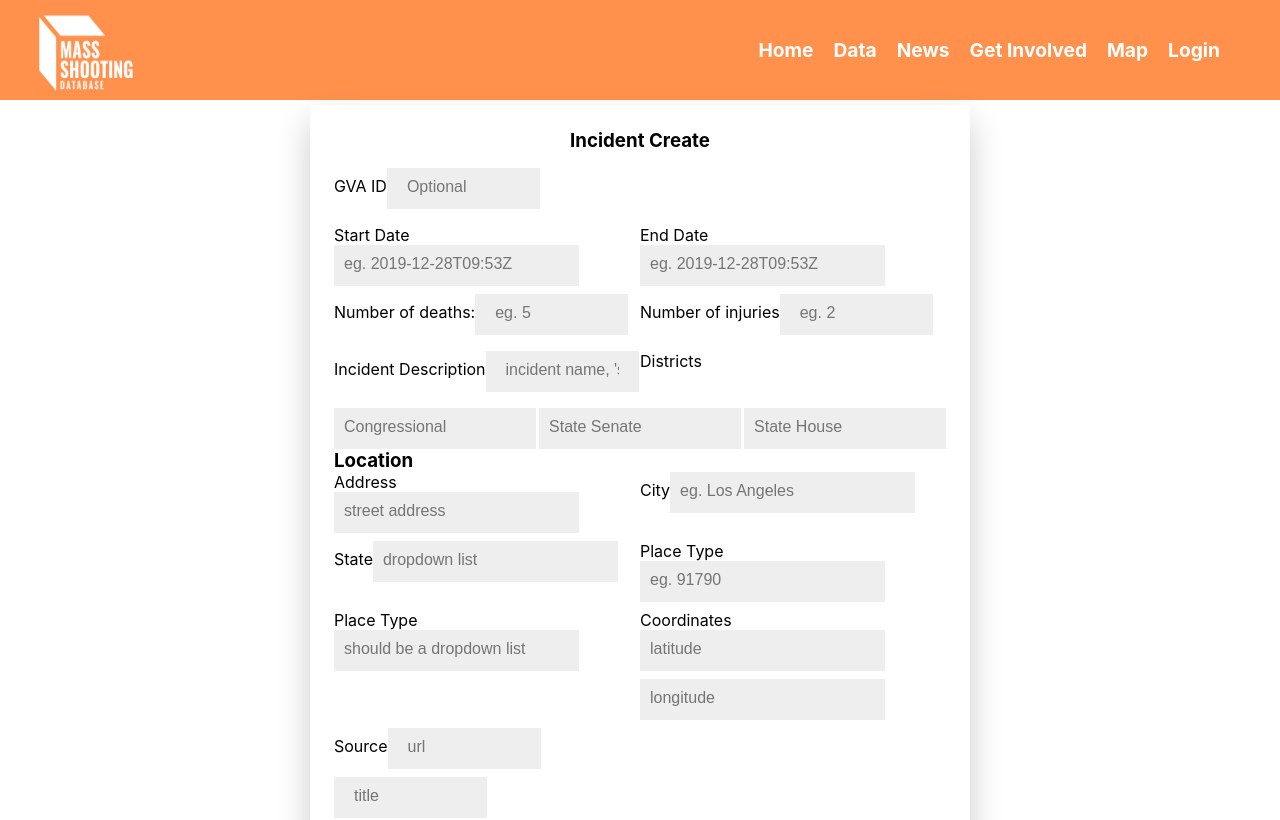
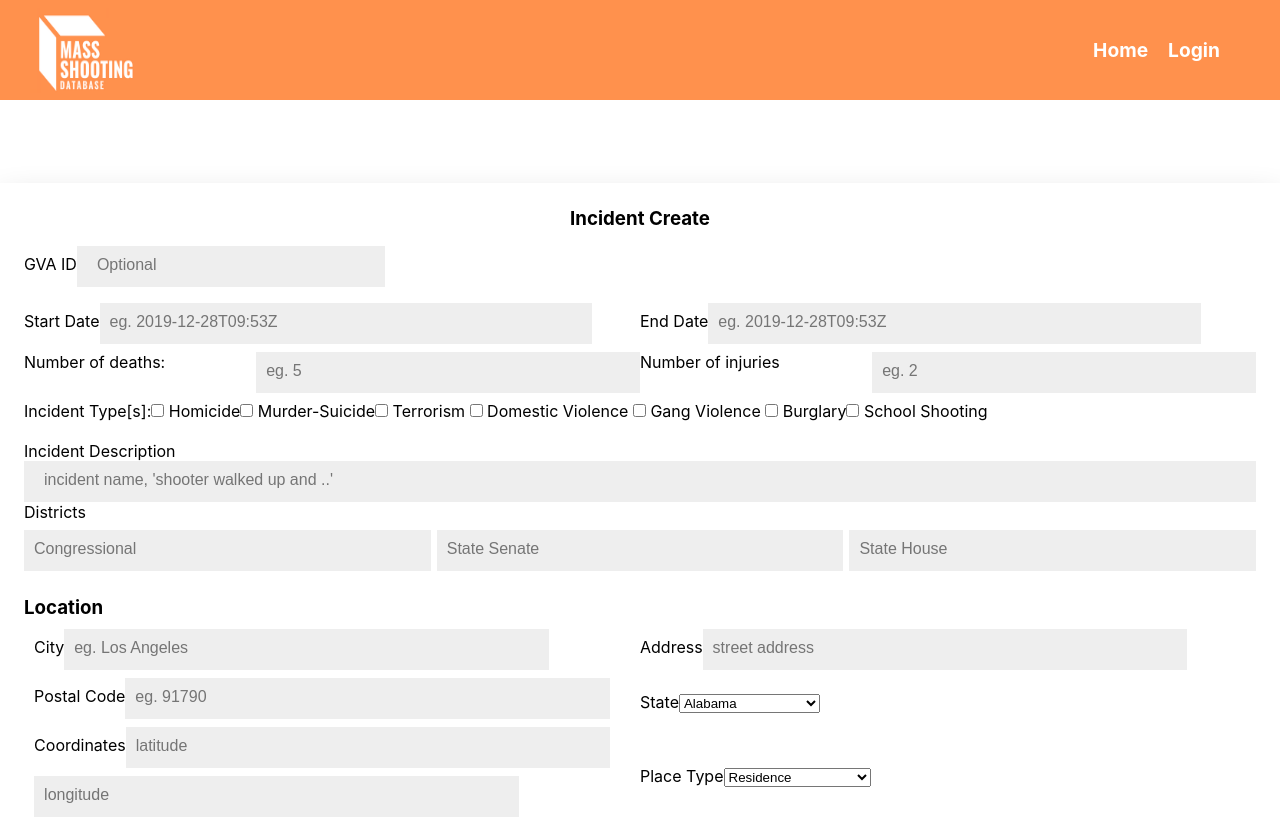
Before and after one commit to massshootingdatabase/MSDWebsite, a React (Create React App) app in the folder client/: page /createincident in a window 1280 px wide. Shown: the top 820 px of the page. Built offline with nearby package versions, Linux system fonts and the light colour scheme.

Commit message:
improved the UI for the incidents create page

```diff
--- a/client/src/Home/index.js
+++ b/client/src/Home/index.js
@@ -1,14 +1,12 @@
 import React from 'react';
 import "./style.scss";
 import mspBanner from "./Photos/mspBanner.png";
-
+import ContactForm from "../GetInvolved/ContactForm/index";
 
 // import axios from 'axios';
 
-
 function Home() {
   // console.log( axios.get('/api') ); // example call to api
-
   return (
     <div className="Home">
 
@@ -19,7 +17,21 @@ function Home() {
 
       <img src={mspBanner} alt="Banner"/>
 
-      <h2>Methodology</h2>
+      <h3>Who we are.</h3>
+      <p>
+        We are a volunteer organization made up of volunteers all over the United States. Many of our volunteers are students from colleges and universities across the country. No special skills are required to join our volunteer team, just a passion to end mass shootings.
+      </p>
+
+      <div classsName="contact-block">
+        <h3>Want to get involved?</h3>
+        <ContactForm/>
+      </div>
+    </div>
+  );
+}
+/* Omitted Information
+
+        <h2>Methodology</h2>
       <p>
           How the data is collected, then organized.
       </p>
@@ -41,13 +53,8 @@ function Home() {
       There are many definitions of “mass shooting”. Mass Shooting Database defines a mass shooting as any shooting incident in which at least one is killed and at least three are killed or injured, excluding the perpetrator. One characteristic that will make Mass Shooting Database unique is the ability for the user to filter search results by various definition.
       </p>
 
-      <h3>Who is Mass Shooting Database?</h3>
-      <p>
-      We are a volunteer organization made up of volunteers all over the United States. Many of our volunteers are students from colleges and universities across the country. No special skills are required to join our volunteer team, just a passion to end mass shootings.
-      </p>
-    </div>
-  );
-}
+
+*/
 
 
 // mapboxgl.accessToken = 'pk.eyJ1IjoiaGlnZ3MzMiIsImEiOiJja3UwZnZtM2gxMDZqMnZvcXU5NHViamloIn0.KlO5rSrT27Ldm_KN6Gvobg';
--- a/client/src/Home/style.scss
+++ b/client/src/Home/style.scss
@@ -2,6 +2,7 @@
   display: flex;
   flex-direction: column;
   padding: 30px;
+  text-align: center;
 
   h2 {
     margin: 4px;
@@ -22,3 +23,7 @@
     padding: 10px;
   }
 }
+
+.contact-block {
+  justify-content: left;
+}
--- a/client/src/NavBar/index.js
+++ b/client/src/NavBar/index.js
@@ -3,14 +3,9 @@ import "./style.scss";
 import { NavLink } from 'react-router-dom';
 import msdLogo from "./msdLogo.png";
 
-const NavBar = () =>{
-  return (
-    <div className="NavBar">
-    <img className="logo" src={msdLogo} alt="logo" />
-    <ul className="NavBarList">
-    <li>
-      <NavLink exact activeClassName="navActive" className="navItem" to="/">Home</NavLink>
-    </li>
+ /*
+    Since these are currently not populated, I am going to ommit them for now and focus on the home page.
+
     <li>
       <NavLink activeClassName="navActive" className="navItem" to="/data">Data</NavLink>
     </li>
@@ -23,6 +18,17 @@ const NavBar = () =>{
     <li>
       <NavLink activeClassName="navActive" className="navItem" to="/Home/stuff-for-mapbox">Map</NavLink>
     </li>
+  */
+
+const NavBar = () =>{
+  return (
+    <div className="NavBar">
+    <img className="logo" src={msdLogo} alt="logo" />
+    <ul className="NavBarList">
+    <li>
+      <NavLink exact activeClassName="navActive" className="navItem" to="/">Home</NavLink>
+    </li>
+
     <li>
       <NavLink activeClassName="navActive" className="navItem" to="/login">Login</NavLink>
     </li>
--- a/client/src/components/entryScreens/CreateIncident.css
+++ b/client/src/components/entryScreens/CreateIncident.css
@@ -1,17 +1,16 @@
 .create-screen {
     width: 100%;
     height: 100vh;
+    margin: 7ch 0ch;
     display: flex;
     justify-content: center;
     align-items: center;
-
+    overflow-y:visible;
 }
 
 .create-screen__form {
-    display:flex;
-    flex-direction: row;
-    flex-wrap: wrap;
-    width: 660px;
+    display:block;
+    width:auto;
     padding: 1.5rem;
     box-shadow: 0 1rem 2rem rgba(0, 0, 0, 0.2);
     background: #fff;
@@ -30,7 +29,9 @@
   margin-bottom: 0.5rem;
 }
 
-.create-form-group input {
+.create-form-group input,
+.description-input,
+.source-block input {
     padding: 10px 20px;
     border: none;
     border-bottom: 3px solid transparent;
@@ -38,6 +39,10 @@
     outline-width: 0;
     font-size: 1rem;
   }
+
+.description-input {
+    width: 100%
+}
 .create-form-group input:focus{
     border-bottom: 3px solid coral;
 }
@@ -92,9 +97,10 @@
 
 .location-block {
     display: flex;
-    flex-direction: row;
+    flex-direction: row-reverse;
     flex-wrap: wrap;
-    justify-content: space-between;
+    align-items: center;
+    padding: 1ch;
 }
 
 .location-block label,
@@ -113,3 +119,10 @@
     outline-width: 0;
     font-size: 1rem;
 }
+
+/* Source Block */
+
+.source-block input {
+    width: 35%;
+    margin: 10px;
+}
--- a/client/src/components/entryScreens/CreateIncident.js
+++ b/client/src/components/entryScreens/CreateIncident.js
@@ -5,15 +5,15 @@ import "./CreateIncident.css";
 
 const CreateIncident = ({history}) => {
     const [incidentId, setIncidentId] = useState(""); //gva id optional
-    const [startDate, setStartDate] = useState("");
-    const [endDate, setEndDate] = useState("");
+    const [start_date, setStartDate] = useState("");
+    const [end_date, setEndDate] = useState("");
     const [deaths, setDeaths] = useState("");
-    const [injured, setInjured] = useState("");
+    const [wounded, setWounded] = useState("");
     const [description, setDescription] = useState("");
-    const [typeList, setTypeList] = useState([]);
+    const [types, setTypes] = useState([]);
 
     //sources
-    const [sourceList, setSourceList] = useState([]);
+    const [sources, setSources] = useState([]);
     const [url, setUrl] = useState("");
     const [title, setTitle] = useState("");
 
@@ -24,7 +24,6 @@ const CreateIncident = ({history}) => {
 
     //location
     const [placeType, setPlaceType] = useState("");
-    const [coordinates, setCoordinates] =  useState("");// [lat, long]
     const [lat, setLat] = useState("");
     const [long, setLong] = useState("");
     const [address, setAddress] = useState("");
@@ -43,13 +42,54 @@ const CreateIncident = ({history}) => {
     const incidentHandler = async (e) => {
         e.preventDefault();
 
+        const districts = {
+            congressional: congressional,
+            state_senate: senate,
+            state_house: house
+        }
+
+        const location = {
+            place_type: placeType,
+            coordinates: [lat, long],
+            address: address,
+            city: city,
+            state: state,
+            postalCode: postalCode
+        }
+
         const config = {
             header: {
                 "Content-Type": "application/json",
             },
         };
 
+        try {
+            const { data } = await axios.post(
+                "/api/incidents/create",
+                { start_date, end_date, deaths, wounded, types, description, districts, location, sources},
+                config
+            );
+
+            history.push("/dashboard");
+        } catch (error) {
+            setError(error.response.data.error);
+            setTimeout(() =>{
+                setError("");
+            }, 5000);
+        }
+
     };
+
+    const addSrc = (e) => {
+        e.preventDefault();
+        const newList = sources.concat({url:url, title:title})
+        setSources(newList);
+
+        setUrl("");
+        setTitle("");
+
+        console.log(sources);
+    }
 
     return(
         <div className="create-screen">
@@ -61,7 +101,6 @@ const CreateIncident = ({history}) => {
                     <label htmlFor="incidentId">GVA ID</label>
                     <input
                         type="incidentId"
-                        required
                         id="incidentId"
                         placeholder="Optional"
                         value={incidentId}
@@ -71,31 +110,31 @@ const CreateIncident = ({history}) => {
                 </div>
                 <div className="date-block">
                     <div className="block-container">
-                        <label htmlFor="startDate">Start Date</label>
+                        <label htmlFor="start_date">Start Date</label>
                         <input
-                            type="startDate"
+                            type="start_date"
                             required
-                            id="startDate"
+                            id="start_date"
                             placeholder="eg. 2019-12-28T09:53Z"
-                            value={startDate}
+                            value={start_date}
                             onChange={(e) => setStartDate(e.target.value)}
                             tabIndex={2}
                             />
                     </div>
                     <div className="block-container">
-                        <label htmlFor="endDate">End Date</label>
+                        <label htmlFor="end_date">End Date</label>
                         <input
-                            type="endDate"
+                            type="end_date"
                             required
-                            id="endDate"
+                            id="end_date"
                             placeholder="eg. 2019-12-28T09:53Z"
-                            value={endDate}
+                            value={end_date}
                             onChange={(e) => setEndDate(e.target.value)}
                             tabIndex={3}
                             />
                     </div>
                 </div>
-                <div className="create-form-group">
+                <div className="date-block">
                     <label htmlFor="deaths">Number of deaths:</label>
                     <input
                         type="deaths"
@@ -106,24 +145,40 @@ const CreateIncident = ({history}) => {
                         onChange={(e) => setDeaths(e.target.value)}
                         tabIndex={4}
                         />
-                </div>
-                <div className="create-form-group">
-                    <label htmlFor="injured">Number of injuries
+                    <label htmlFor="wounded">Number of injuries
                     </label>
                     <input
-                        type="injured"
+                        type="wounded"
                         required
-                        id="injured"
+                        id="wounded"
                         placeholder="eg. 2"
-                        value={injured}
-                        onChange={(e) => setInjured(e.target.value)}
+                        value={wounded}
+                        onChange={(e) => setWounded(e.target.value)}
                         tabIndex={5}
                         />
                 </div>
-                <div className="create-form-group">
+                <div>
+                    <label htmlFor="types">Incident Type[s]:</label>
+                    <input type="checkbox" id="homicide" name="homicide" value="homicide"/>
+                    <label for="homicide"> Homicide</label>
+                    <input type="checkbox" id="murder-suicide" name="murder-suicide" value="murder-suicide"/>
+                    <label for="murder-suicide"> Murder-Suicide</label>
+                    <input type="checkbox" id="terrorism" name="terrorism" value="terrorism"/>
+                    <label for="terrorism"> Terrorism </label>
+                    <input type="checkbox" id="domestic violence" name="domestic violence" value="domestic violence"/>
+                    <label for="domestic violence"> Domestic Violence </label>
+                    <input type="checkbox" id="gang violence" name="gang violence" value="gang violence"/>
+                    <label for="gang violence"> Gang Violence </label>
+                    <input type="checkbox" id="burglary" name="burglary" value="burglary"/>
+                    <label for="burglary"> Burglary</label>
+                    <input type="checkbox" id="school shooting" name="school shooting" value="school shooting"/>
+                    <label for="school shooting"> School Shooting </label>
+                </div>
+                <br/>
+                <div>
                     <label htmlFor="description">Incident Description
                     </label>
-                    <input
+                    <input className='description-input'
                         type="description"
                         required
                         id="description"
@@ -140,7 +195,6 @@ const CreateIncident = ({history}) => {
                 <div className="district-form-group">
                     <input
                         type="congressional"
-                        required
                         id="congressional"
                         placeholder="Congressional"
                         value={congressional}
@@ -149,7 +203,6 @@ const CreateIncident = ({history}) => {
                         />
                     <input
                         type="senate"
-                        required
                         id="senate"
                         placeholder="State Senate"
                         value={senate}
@@ -158,7 +211,6 @@ const CreateIncident = ({history}) => {
                     />
                     <input
                         type="house"
-                        required
                         id="house"
                         placeholder="State House"
                         value={house}
@@ -166,7 +218,7 @@ const CreateIncident = ({history}) => {
                         tabIndex={8}
                         />
                 </div>
-                <h3> Location </h3>
+                <h3 style={{paddingTop : '2ch'}}> Location </h3>
                 <div className="location-block">
 
                     <div className="block-container">
@@ -198,18 +250,62 @@ const CreateIncident = ({history}) => {
                     <div className="block-container">
                         <label htmlFor="state">State
                         </label>
-                        <input
-                            type="state"
-                            required
-                            id="state"
-                            placeholder="dropdown list "
-                            value={state}
-                            onChange={(e) => setState(e.target.value)}
-                            tabIndex={11}
-                            />
+                        <select type="state" required id="state" onChange={(e) => setState(e.target.value)} tabIndex={11}>
+                            <option value="AL">Alabama</option>
+                            <option value="AK">Alaska</option>
+                            <option value="AZ">Arizona</option>
+                            <option value="AR">Arkansas</option>
+                            <option value="CA">California</option>
+                            <option value="CO">Colorado</option>
+                            <option value="CT">Connecticut</option>
+                            <option value="DE">Delaware</option>
+                            <option value="DC">District Of Columbia</option>
+                            <option value="FL">Florida</option>
+                            <option value="GA">Georgia</option>
+                            <option value="HI">Hawaii</option>
+                            <option value="ID">Idaho</option>
+                            <option value="IL">Illinois</option>
+                            <option value="IN">Indiana</option>
+                            <option value="IA">Iowa</option>
+                            <option value="KS">Kansas</option>
+                            <option value="KY">Kentucky</option>
+                            <option value="LA">Louisiana</option>
+                            <option value="ME">Maine</option>
+                            <option value="MD">Maryland</option>
+                            <option value="MA">Massachusetts</option>
+                            <option value="MI">Michigan</option>
+                            <option value="MN">Minnesota</option>
+                            <option value="MS">Mississippi</option>
+                            <option value="MO">Missouri</option>
+                            <option value="MT">Montana</option>
+                            <option value="NE">Nebraska</option>
+                            <option value="NV">Nevada</option>
+                            <option value="NH">New Hampshire</option>
+                            <option value="NJ">New Jersey</option>
+                            <option value="NM">New Mexico</option>
+                            <option value="NY">New York</option>
+                            <option value="NC">North Carolina</option>
+                            <option value="ND">North Dakota</option>
+                            <option value="OH">Ohio</option>
+                            <option value="OK">Oklahoma</option>
+                            <option value="OR">Oregon</option>
+                            <option value="PA">Pennsylvania</option>
+                            <option value="RI">Rhode Island</option>
+                            <option value="SC">South Carolina</option>
+                            <option value="SD">South Dakota</option>
+                            <option value="TN">Tennessee</option>
+                            <option value="TX">Texas</option>
+                            <option value="UT">Utah</option>
+                            <option value="VT">Vermont</option>
+                            <option value="VA">Virginia</option>
+                            <option value="WA">Washington</option>
+                            <option value="WV">West Virginia</option>
+                            <option value="WI">Wisconsin</option>
+                            <option value="WY">Wyoming</option>
+                        </select>
                     </div>
                     <div className="block-container">
-                        <label htmlFor="postalCode">Place Type
+                        <label htmlFor="postalCode">Postal Code
                         </label>
                         <input
                             type="postalCode"
@@ -224,15 +320,25 @@ const CreateIncident = ({history}) => {
                     <div className="block-container">
                         <label htmlFor="placeType">Place Type
                         </label>
-                        <input
-                            type="placeType"
-                            required
-                            id="placeType"
-                            placeholder="should be a dropdown list"
-                            value={placeType}
-                            onChange={(e) => setPlaceType(e.target.value)}
-                            tabIndex={13}
-                            />
+                        <select name="placeType" id="placeType" onChange={(e) => setPlaceType(e.target.value)}>
+                            <option value="residence">Residence</option>
+                            <option value="place of worship">Place of worship</option>
+                            <option value="bar">Bar</option>
+                            <option value="shopping center">Shopping Center</option>
+                            <option value="highway">Highway</option>
+                            <option value="park">Park</option>
+                            <option value="street">Street</option>
+                            <option value="school">School</option>
+                            <option value="store">Store</option>
+                            <option value="gas station">Gas Station</option>
+                            <option value="office">Office</option>
+                            <option value="restaurant">Restaurant</option>
+                            <option value="nightClub">Nightclub</option>
+                            <option value="concert">Concert</option>
+                            <option value="theater">Theater</option>
+                            <option value="government building">Government Building</option>
+                            <option value="other">Other</option>
+                        </select>
                     </div>
                     <div className="block-container">
                         <label htmlFor="coordinates">Coordinates
@@ -258,7 +364,7 @@ const CreateIncident = ({history}) => {
                     </div>
 
                 </div>
-                <div className="create-form-group">
+                <div className="source-block">
                     <label htmlFor="sources">Source
                     </label>
                     <input
@@ -279,10 +385,8 @@ const CreateIncident = ({history}) => {
                         onChange={(e) => setTitle(e.target.value)}
                         tabIndex={17}
                         />
+                    <button type="button" onClick={addSrc}>Add Another Source</button>
                 </div>
-
-
-
                 <button type="submit" className="btn btn-primary" tabIndex={4}>
                     Create
                 </button>
```
